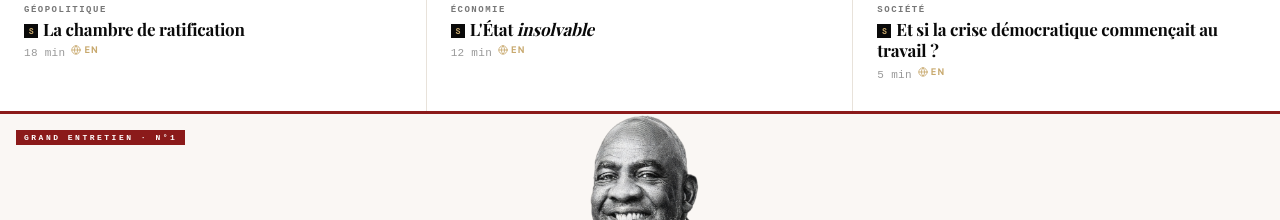
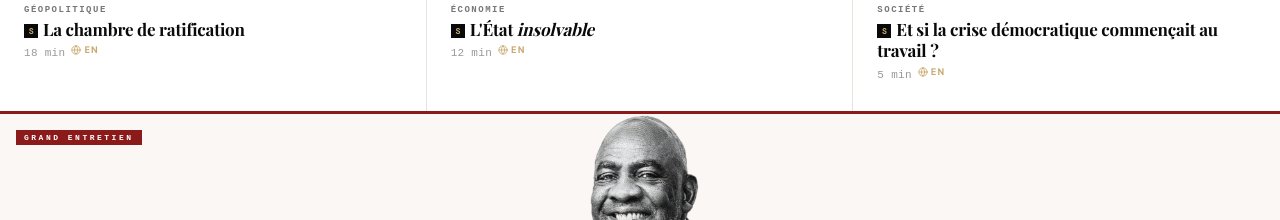
Before and after one commit to SteveMrld/Prisme, a Next.js app: page / in a window 1280 px wide. Shown: the part 780-1000 px from the top of the page. Built offline with nearby package versions, Linux system fonts and the light colour scheme; no server answers; a web font is replaced by a local one.

Commit message:
fix: suppression N°1 du bandeau Grand Entretien

```diff
--- a/app/page.tsx
+++ b/app/page.tsx
@@ -185,7 +185,7 @@ export default function HomePage() {
         <div className={styles.entretienBanner}>
           <img src={ENTRETIEN_ART.img} alt={ENTRETIEN_ART.name} className={styles.entretienBannerImg} />
           <div className={styles.entretienBannerGrad} />
-          <span className={styles.entretienBannerLabel}>Grand Entretien · N°1</span>
+          <span className={styles.entretienBannerLabel}>Grand Entretien</span>
         </div>
         {/* Texte en dessous, aéré */}
         <div className={styles.entretienBody}>
```
